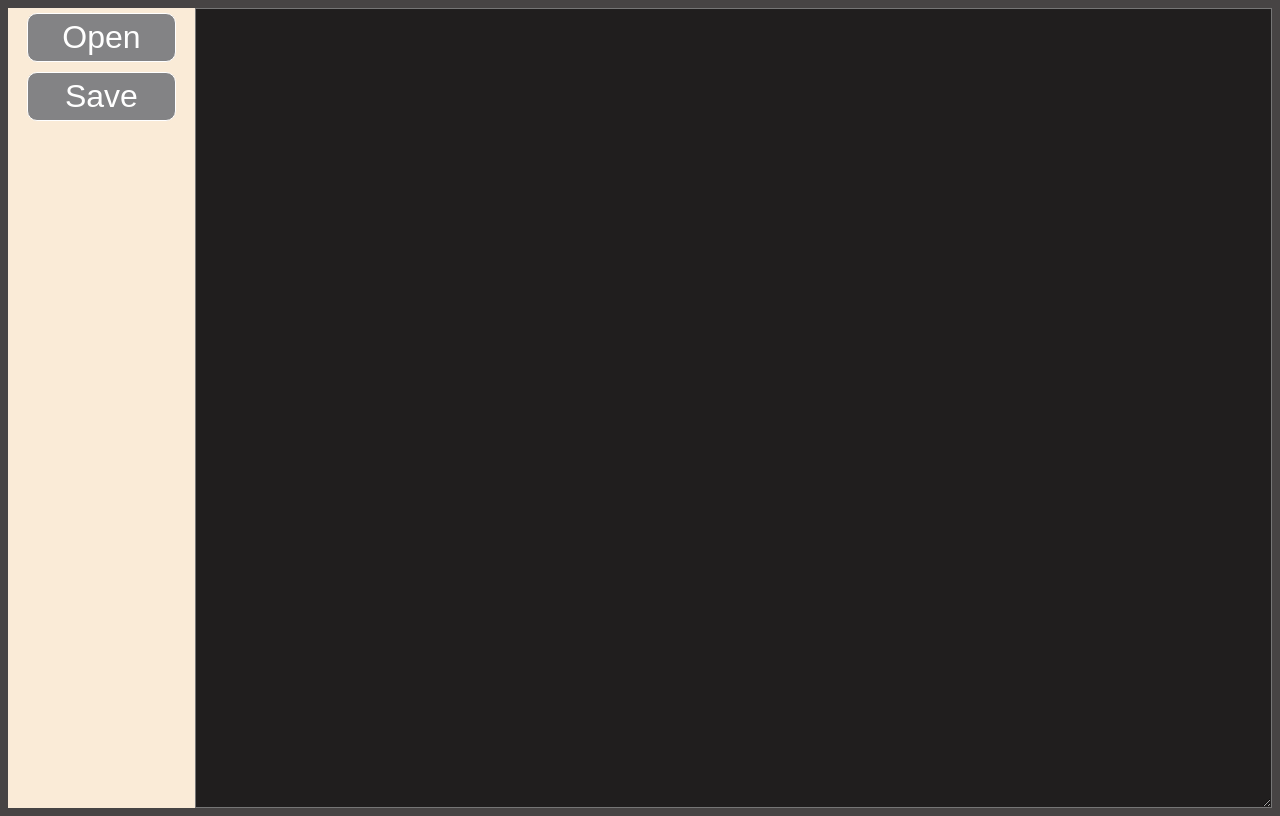
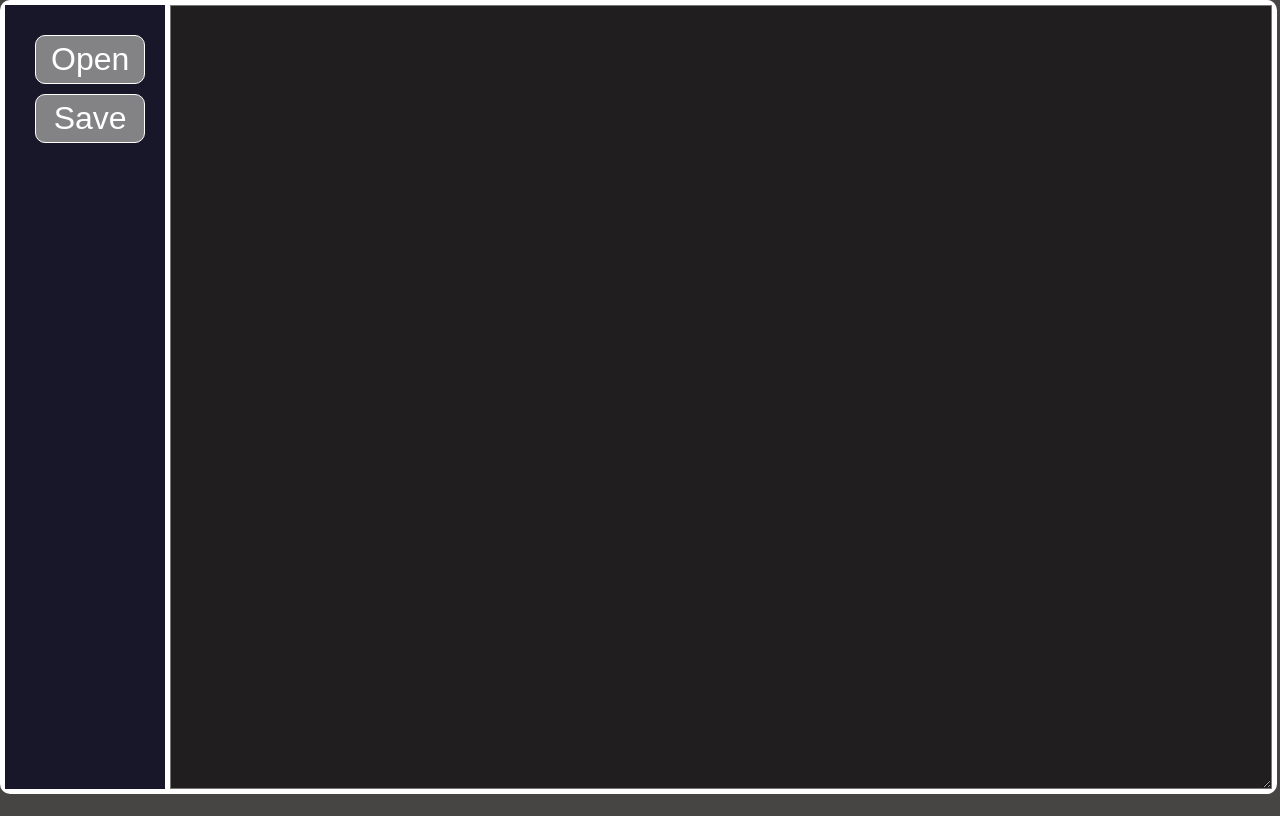
Before and after one commit to Mahidhar001/Text-Editor, a plain HTML site: page index.html in a window 1280 px wide. Drawn offline with Linux system fonts and the light colour scheme.

Commit message:
Add list to sidebar for buttons. Change colors and add borders

```diff
--- a/index.html
+++ b/index.html
@@ -11,11 +11,13 @@
     <link href='style.css' rel='stylesheet'>
   </head>
   <body>
-    <div class="side-bar">
-      <button class="open-btn side-btn" onclick="openFile()">Open</button>
-      <button class="save-btn side-btn" onclick="saveFile()">Save</button>
-    </div>
     <div class="container">
+      <div class="side-bar">
+        <ul>
+          <li><button class="open-btn side-btn" onclick="openFile()">Open</button></li>
+          <li><button class="save-btn side-btn" onclick="saveFile()">Save</button></li>
+        </ul>
+      </div>
       <textarea name="text" class="textbox" id="textbox"></textarea>
     </div>
     <script defer type="text/javascript" src="main.js"></script>
--- a/style.css
+++ b/style.css
@@ -1,13 +1,19 @@
-body {
+html, body {
+    height: 98vh;
+    width: 99vw;
+    margin: 0;
+    padding: 0;
     color: white;
     background-color: #474444;
-    display: flex;
 }
 
 .container {
     position: relative;
     width: 100%;
-    height: 100vh;
+    height: 100%;
+    display: flex;
+    border: 5px solid;
+    border-radius: 10px;
 }
 
 button {
@@ -31,11 +37,19 @@ button {
     background-color: rgb(131, 131, 133);
     font-size: xx-large;
     cursor: pointer;
+    width: 100%;
     margin: 5px;
-    width: 80%;
 }
 
 .side-bar {
-    background-color: antiquewhite;
+    background-color: rgb(24, 23, 42);
     text-align: center;
+    border-right: 5px solid;
+    padding: 5px;
 }
+
+ul {
+    list-style-type: none;
+    margin: 20px;
+    padding: 0;
+}
```
